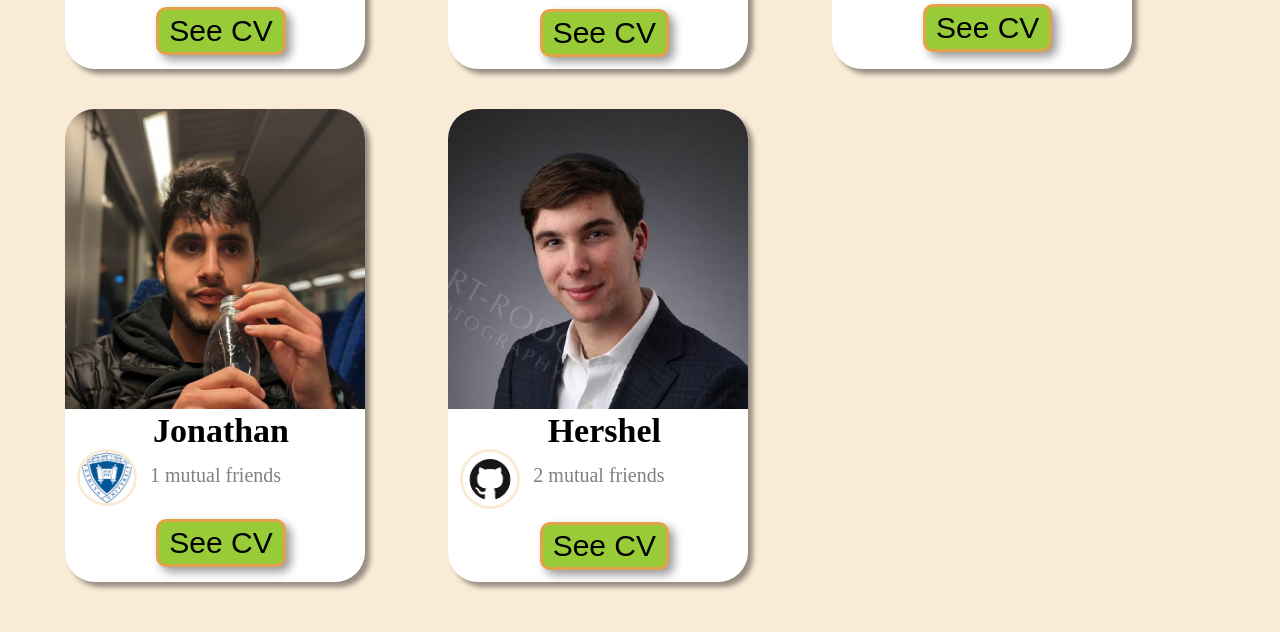
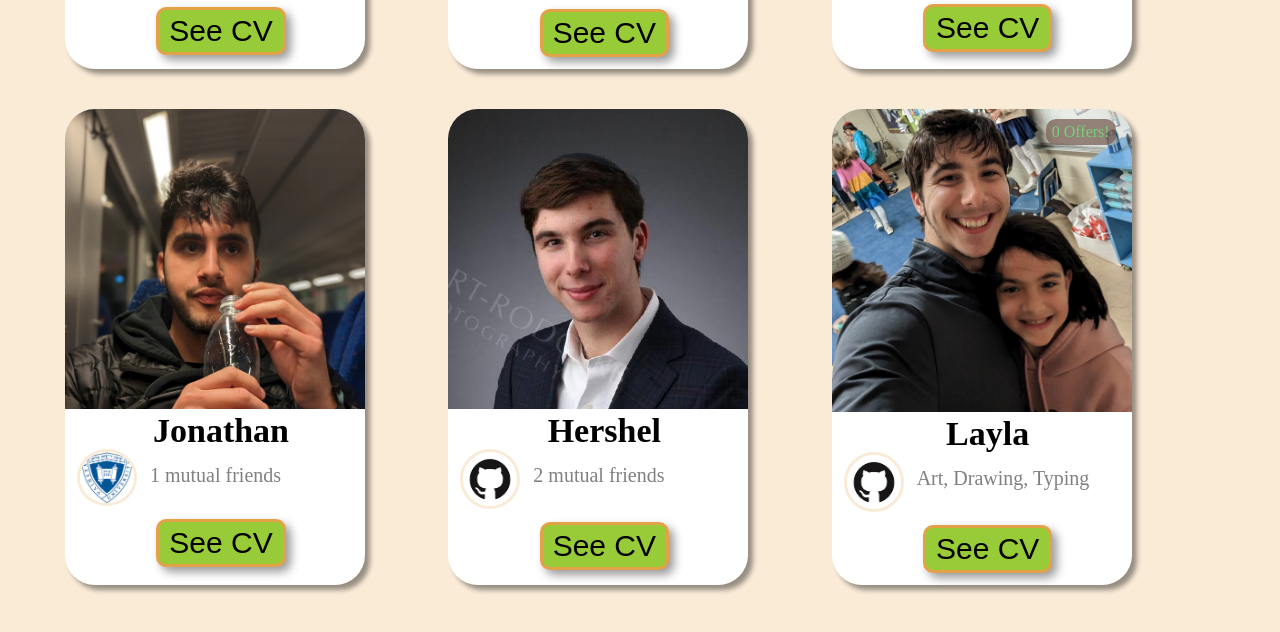
Before and after one commit to HershelT/resume-stuff, a plain HTML site: page index.html in a window 1280 px wide. Shown: the part 506-1138 px from the top of the page. Drawn offline with Linux system fonts and the light colour scheme.

Commit message:
layla!!!!

```diff
--- a/index.html
+++ b/index.html
@@ -181,6 +181,35 @@
           </div>
         </div>
       </div>
+      <div class = "cv-display">
+        <div class="profile-row">
+          <img class="profile-image" src="thumbnails/layla.jpg">
+          <div class="profile-offers">
+            0 Offers!
+          </div>
+        </div>
+        <div class="profile-description">
+          <div class="name">
+            Layla
+          </div>
+          <div class="desc-grid">
+            <div>
+              <img class="profile-pic" src="channel-pictures/download.png">
+            </div>
+            <div>
+              <p class="friends">
+                Art, Drawing, Typing
+              </p>
+            </div>
+          </div>
+          <div class="center-button">
+            <button class="add-button" onclick="location.href = 'index.html';">
+              See CV
+            </button>
+
+          </div>
+        </div>
+      </div>
     </div>
   </body>
 </html>
--- a/styles-global/global.css
+++ b/styles-global/global.css
@@ -24,6 +24,7 @@
   padding-bottom: 4px;
   transition: 0.15s;
   padding-top: 4px;
+  /* pointer-events: none; */
 
 }
 .setting:hover {
@@ -59,8 +60,7 @@
   white-space: nowrap;
   color: white;
   background-color: darkgrey;
-
-  display: inline;
+  z-index:86;
   left: 0px;
   /* left: 0px; */
   top: 43px;
```
Also changed, not shown: world.html (+63 -0 lines), thumbnails/layla.jpg (added).
